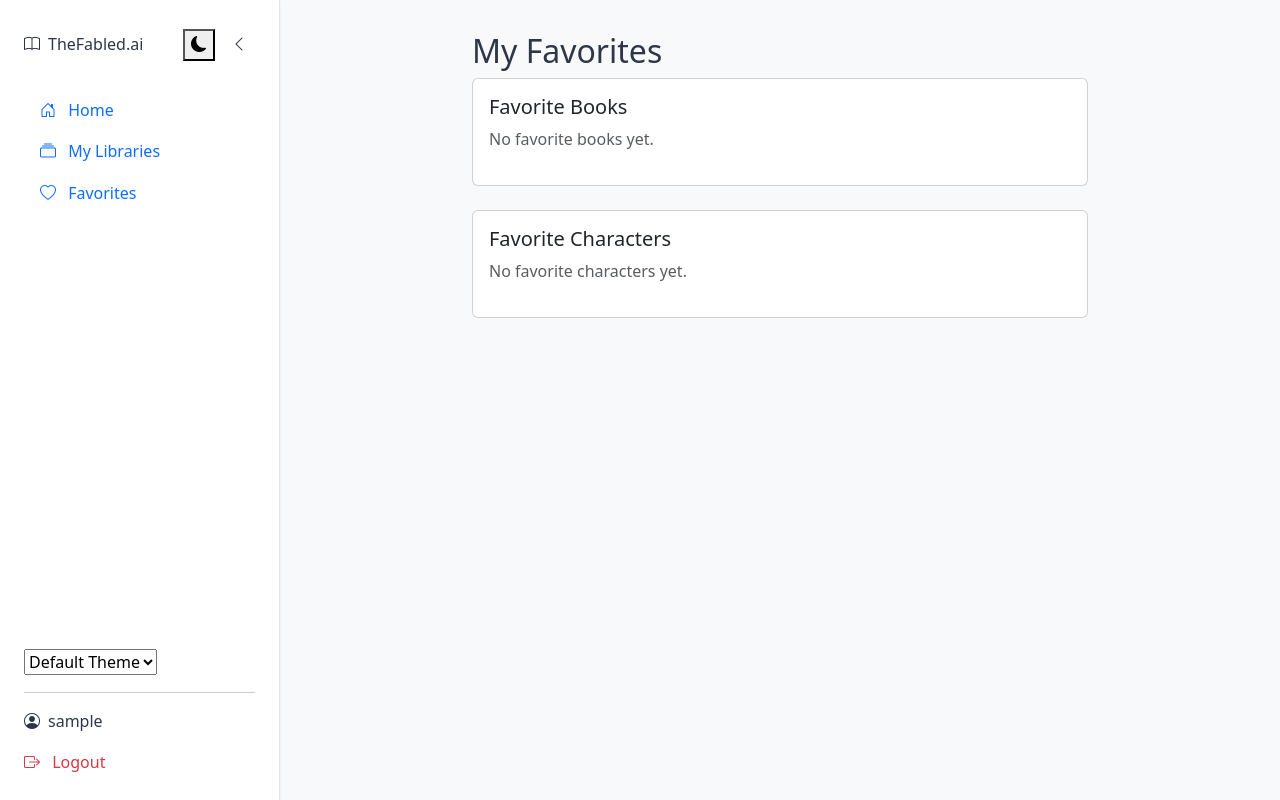
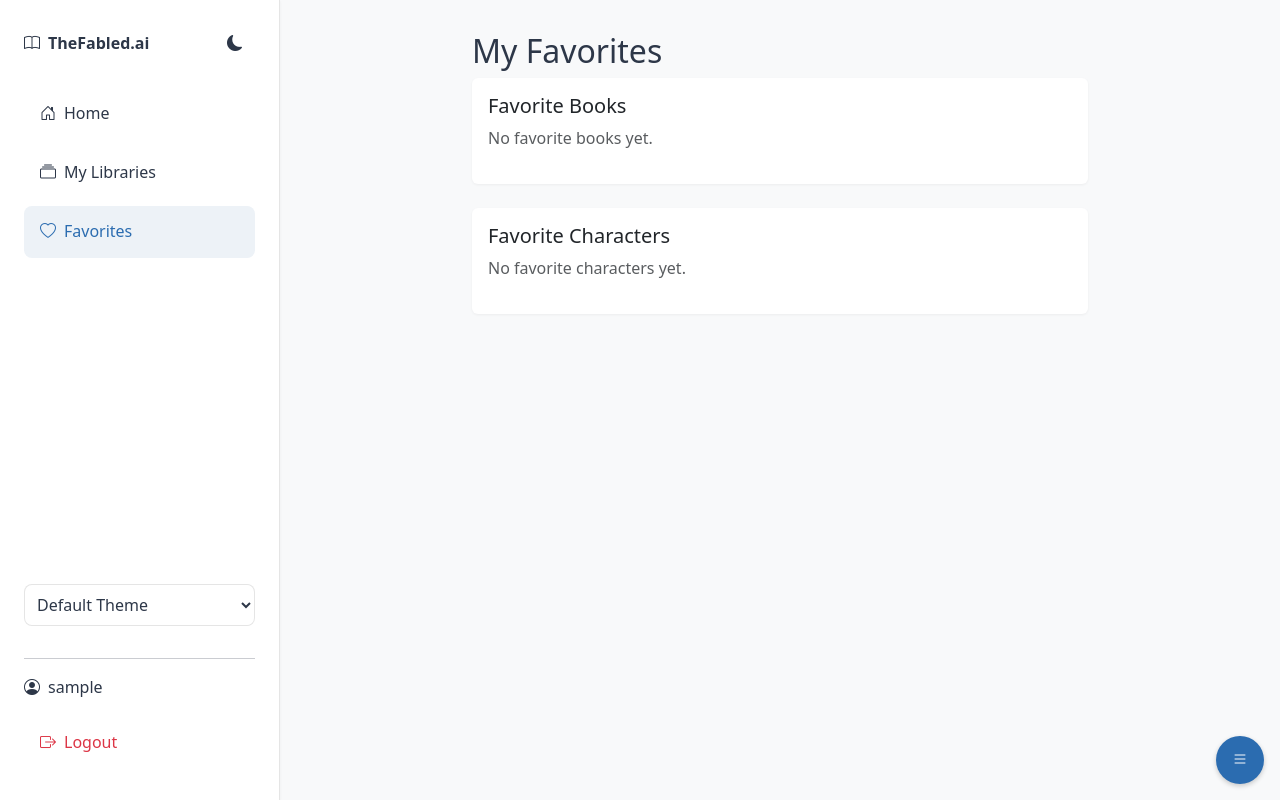
Before and after one commit to taham655/interactive-book-chat, a Flask app: page /favorites in a window 1280 px wide. Run offline with Flask 3, Linux system fonts and the light colour scheme; the visitor is signed in with stand-in values (Sample User, id 1); data that the repository does not hold is empty.

Commit message:
Restored to 'c4503207545e81c08488a2ee31a1a815f154c6dd'
Replit-Restored-To:c4503207545e81c08488a2ee31a1a815f154c6dd

```diff
--- a/templates/base.html
+++ b/templates/base.html
@@ -10,7 +10,6 @@
         :root {
             /* Base Theme Variables */
             --sidebar-width: 280px;
-            --sidebar-collapsed-width: 70px;
             --transition-duration: 400ms;
             --transition-timing: cubic-bezier(0.4, 0, 0.2, 1);
 
@@ -101,45 +126,81 @@
             padding: 2rem;
             position: relative;
             background-color: var(--cream-bg);
-            transition: margin-left var(--transition-duration) var(--transition-timing);
-        }
-
-        #content.collapsed {
-            margin-left: var(--sidebar-collapsed-width);
+            transition: margin-left 0.3s var(--transition-timing);
         }
 
         @media (max-width: 768px) {
             #sidebar {
                 transform: translateX(-100%);
+                transition: transform 0.3s var(--transition-timing);
             }
             #sidebar.show {
                 transform: translateX(0);
-                width: var(--sidebar-width) !important;
-                padding: 1.5rem !important;
-            }
-            #sidebar.show .navbar-brand span,
-            #sidebar.show .nav-link span,
-            #sidebar.show .theme-selector,
-            #sidebar.show .user-info span {
-                display: inline;
             }
             #content {
                 margin-left: 0;
                 width: 100%;
             }
-            #content.collapsed {
-                margin-left: 0;
-            }
         }
 
-        /* Rest of the styles remain unchanged... */
-        .message-bubble, .card, .nav-link, .theme-toggle, .theme-selector,
-        .page-transition, .page-exit, .page-enter {
-            /* ... existing styles remain unchanged ... */
+        .message-bubble {
+            max-width: 75%;
+            padding: 0.75rem 1rem;
+            border-radius: 15px;
+            position: relative;
+            box-shadow: var(--shadow-sm);
+            margin-bottom: 1rem;
+            color: var(--text-primary);
+            background-color: var(--chat-bubble-other);
+            border: 1px solid var(--border-color);
+        }
+
+        .user-message .message-bubble {
+            background-color: var(--chat-bubble-user);
+            margin-left: auto;
+            border-top-right-radius: 5px;
+        }
+
+        .character-message .message-bubble {
+            margin-right: auto;
+            border-top-left-radius: 5px;
+        }
+
+        .card {
+            background-color: var(--card-bg);
+            border: none;
+            box-shadow: var(--shadow-sm);
+            transition: transform 0.2s var(--transition-timing);
+        }
+
+        .card:hover {
+            transform: translateY(-2px);
+            box-shadow: var(--shadow-md);
+        }
+
+        .nav-link {
+            color: var(--text-primary);
+            padding: 0.8rem 1rem;
+            border-radius: 8px;
+            margin-bottom: 0.5rem;
+            cursor: pointer;
+            display: flex;
+            align-items: center;
+        }
+
+        .nav-link:hover {
+            background-color: var(--hover-bg);
+            color: var(--primary-color);
+        }
+
+        .nav-link.active {
+            background-color: var(--hover-bg);
+            color: var(--primary-color);
+            font-weight: 500;
         }
 
         .toggle-sidebar-btn {
-            display: flex;
+            display: none;
             position: fixed;
             bottom: 1rem;
             right: 1rem;
@@ -151,6 +212,7 @@
             color: white;
             border: none;
             box-shadow: 0 2px 5px rgba(0,0,0,0.2);
+            display: flex;
             align-items: center;
             justify-content: center;
             cursor: pointer;
@@ -161,21 +223,79 @@
             transform: scale(1.05);
         }
 
-        .collapse-btn {
+        @media (max-width: 768px) {
+            .toggle-sidebar-btn {
+                display: flex;
+            }
+        }
+
+        .navbar-brand {
+            color: var(--text-primary);
+            font-weight: 600;
+            text-decoration: none;
+        }
+
+        .theme-toggle {
+            padding: 0.5rem;
+            border-radius: 50%;
+            width: 2.5rem;
+            height: 2.5rem;
+            display: flex;
+            align-items: center;
+            justify-content: center;
+            transition: transform 0.4s var(--transition-timing);
             background: none;
             border: none;
             color: var(--text-primary);
-            padding: 0.5rem;
-            border-radius: 4px;
-            cursor: pointer;
-            display: flex;
-            align-items: center;
-            justify-content: center;
-            margin-left: auto;
         }
 
-        .collapse-btn:hover {
+        .theme-toggle:hover {
             background-color: var(--hover-bg);
+            transform: rotate(180deg);
+        }
+
+        .theme-selector {
+            padding: 0.5rem;
+            background-color: var(--card-bg);
+            border: 1px solid var(--border-color);
+            border-radius: 8px;
+            color: var(--text-primary);
+            width: 100%;
+            cursor: pointer;
+            margin-bottom: 1rem;
+        }
+
+        .theme-selector:focus {
+            outline: none;
+            border-color: var(--primary-color);
+            box-shadow: 0 0 0 2px rgba(var(--primary-color-rgb), 0.25);
+        }
+
+        .page-transition {
+            opacity: 1;
+            transform: translateY(0);
+            transition: opacity var(--transition-duration) var(--transition-timing),
+                      transform var(--transition-duration) var(--transition-timing);
+        }
+
+        .page-exit {
+            opacity: 0;
+            transform: translateY(20px);
+        }
+
+        .page-enter {
+            animation: pageEnter var(--transition-duration) var(--transition-timing) forwards;
+        }
+
+        @keyframes pageEnter {
+            from {
+                opacity: 0;
+                transform: translateY(-20px);
+            }
+            to {
+                opacity: 1;
+                transform: translateY(0);
+            }
         }
     </style>
 </head>
@@ -186,16 +306,11 @@
             <div class="d-flex justify-content-between align-items-center mb-4">
                 <a class="navbar-brand d-flex align-items-center" href="{{ url_for('index') }}">
                     <i class="bi bi-book me-2"></i>
-                    <span>TheFabled.ai</span>
+                    TheFabled.ai
                 </a>
-                <div class="d-flex align-items-center">
-                    <button class="theme-toggle me-2" id="themeToggle" aria-label="Toggle theme">
-                        <i class="bi bi-sun-fill"></i>
-                    </button>
-                    <button class="collapse-btn d-none d-md-flex" id="collapseBtn" aria-label="Toggle sidebar">
-                        <i class="bi bi-chevron-left"></i>
-                    </button>
-                </div>
+                <button class="theme-toggle" id="themeToggle" aria-label="Toggle theme">
+                    <i class="bi bi-sun-fill"></i>
+                </button>
             </div>
 
             <ul class="nav flex-column mb-auto">
@@ -204,7 +319,7 @@
                        href="{{ url_for('index') }}#upload-section"
                        data-navlink
                        onclick="handleHomeClick(event)">
-                        <i class="bi bi-house-door me-2"></i> <span>Home</span>
+                        <i class="bi bi-house-door me-2"></i> Home
                     </a>
                 </li>
                 {% if current_user.is_authenticated %}
@@ -212,20 +327,21 @@
                         <a class="nav-link {% if request.endpoint == 'libraries' %}active{% endif %}"
                            href="{{ url_for('libraries') }}"
                            data-navlink>
-                            <i class="bi bi-collection me-2"></i> <span>My Libraries</span>
+                            <i class="bi bi-collection me-2"></i> My Libraries
                         </a>
                     </li>
                     <li class="nav-item">
                         <a class="nav-link {% if request.endpoint == 'favorites' %}active{% endif %}"
                            href="{{ url_for('favorites') }}"
                            data-navlink>
-                            <i class="bi bi-heart me-2"></i> <span>Favorites</span>
+                            <i class="bi bi-heart me-2"></i> Favorites
                         </a>
                     </li>
                 {% endif %}
             </ul>
 
             <div class="mt-auto">
+                <!-- Theme Selector moved here -->
                 <select class="theme-selector" id="themeSelector">
                     <option value="default">Default Theme</option>
                     <option value="nature">Nature Theme</option>
@@ -235,19 +351,19 @@
 
                 <hr>
                 {% if current_user.is_authenticated %}
-                    <div class="d-flex align-items-center mb-3 user-info">
+                    <div class="d-flex align-items-center mb-3">
                         <i class="bi bi-person-circle me-2"></i>
                         <span>{{ current_user.username }}</span>
                     </div>
                     <a class="nav-link text-danger" href="{{ url_for('logout') }}" data-navlink>
-                        <i class="bi bi-box-arrow-right me-2"></i> <span>Logout</span>
+                        <i class="bi bi-box-arrow-right me-2"></i> Logout
                     </a>
                 {% else %}
                     <a class="nav-link" href="{{ url_for('login') }}" data-navlink>
-                        <i class="bi bi-box-arrow-in-right me-2"></i> <span>Login</span>
+                        <i class="bi bi-box-arrow-in-right me-2"></i> Login
                     </a>
                     <a class="nav-link" href="{{ url_for('register') }}" data-navlink>
-                        <i class="bi bi-person-plus me-2"></i> <span>Register</span>
+                        <i class="bi bi-person-plus me-2"></i> Register
                     </a>
                 {% endif %}
             </div>
@@ -255,7 +371,7 @@
     </nav>
 
     <!-- Mobile Toggle Button -->
-    <button class="toggle-sidebar-btn d-md-none" onclick="toggleSidebar()">
+    <button class="toggle-sidebar-btn" onclick="toggleSidebar()">
         <i class="bi bi-list"></i>
     </button>
 
@@ -283,28 +399,16 @@
         const themeIcon = themeToggleBtn.querySelector('i');
         const themeSelector = document.getElementById('themeSelector');
         const html = document.documentElement;
-        const collapseBtn = document.getElementById('collapseBtn');
-        const sidebar = document.getElementById('sidebar');
-        const content = document.getElementById('content');
-        const collapseBtnIcon = collapseBtn.querySelector('i');
 
         // Load theme preferences from localStorage
         const savedTheme = localStorage.getItem('theme') || 'light';
         const savedCustomTheme = localStorage.getItem('customTheme') || 'default';
-        const sidebarCollapsed = localStorage.getItem('sidebarCollapsed') === 'true';
 
         // Apply saved themes
         html.setAttribute('data-bs-theme', savedTheme);
         html.setAttribute('data-custom-theme', savedCustomTheme);
         themeSelector.value = savedCustomTheme;
         updateThemeIcon(savedTheme);
-
-        // Apply saved sidebar state
-        if (sidebarCollapsed && window.innerWidth > 768) {
-            sidebar.classList.add('collapsed');
-            content.classList.add('collapsed');
-            collapseBtnIcon.classList.replace('bi-chevron-left', 'bi-chevron-right');
-        }
 
         // Theme toggle (light/dark)
         themeToggleBtn.addEventListener('click', () => {
@@ -323,18 +427,6 @@
             localStorage.setItem('customTheme', selectedTheme);
         });
 
-        // Sidebar collapse functionality
-        collapseBtn.addEventListener('click', () => {
-            sidebar.classList.toggle('collapsed');
-            content.classList.toggle('collapsed');
-            const isCollapsed = sidebar.classList.contains('collapsed');
-            collapseBtnIcon.classList.replace(
-                isCollapsed ? 'bi-chevron-left' : 'bi-chevron-right',
-                isCollapsed ? 'bi-chevron-right' : 'bi-chevron-left'
-            );
-            localStorage.setItem('sidebarCollapsed', isCollapsed);
-        });
-
         function updateThemeIcon(theme) {
             themeIcon.className = theme === 'light' ? 'bi bi-moon-fill' : 'bi bi-sun-fill';
         }
@@ -342,8 +434,10 @@
         // Enable smooth scrolling
         document.documentElement.style.scrollBehavior = 'smooth';
 
-        // Improved sidebar toggle functionality for mobile
+        // Improved sidebar toggle functionality
         function toggleSidebar() {
+            const sidebar = document.getElementById('sidebar');
+            const content = document.getElementById('content');
             sidebar.classList.toggle('show');
 
             // Prevent body scroll when sidebar is open on mobile
@@ -363,25 +457,44 @@
 
         // Handle navigation clicks
         document.addEventListener('click', function(event) {
+            const sidebar = document.getElementById('sidebar');
             const target = event.target;
 
-            // Close sidebar on mobile when clicking navigation links
+            // Check if click is on a navigation link
+            if (target.closest('[data-navlink]')) {
+                // On mobile, close sidebar after navigation
+                if (window.innerWidth <= 768) {
+                    sidebar.classList.remove('show');
+                    document.body.style.overflow = '';
+                }
+                return; // Allow normal navigation
+            }
+
+            // Close sidebar when clicking outside on mobile
             if (window.innerWidth <= 768 &&
-                (target.closest('[data-navlink]') || !target.closest('#sidebar'))) {
+                !sidebar.contains(target) &&
+                !target.closest('.toggle-sidebar-btn')) {
                 sidebar.classList.remove('show');
                 document.body.style.overflow = '';
             }
         });
 
         // Handle window resize
-        window.addEventListener('resize', () => {
-            if (window.innerWidth <= 768) {
-                sidebar.classList.remove('collapsed');
-                content.classList.remove('collapsed');
+        window.addEventListener('resize', function() {
+            const sidebar = document.getElementById('sidebar');
+            if (window.innerWidth > 768) {
+                sidebar.classList.remove('show');
                 document.body.style.overflow = '';
-            } else if (localStorage.getItem('sidebarCollapsed') === 'true') {
-                sidebar.classList.add('collapsed');
-                content.classList.add('collapsed');
+            }
+        });
+
+        // Handle direct hash navigation
+        window.addEventListener('load', function() {
+            if (window.location.hash === '#upload-section') {
+                const uploadSection = document.getElementById('upload-section');
+                if (uploadSection) {
+                    uploadSection.scrollIntoView({ behavior: 'smooth' });
+                }
             }
         });
     </script>
```
Also changed, not shown: other parts of templates/base.html (+55 -29 lines).
